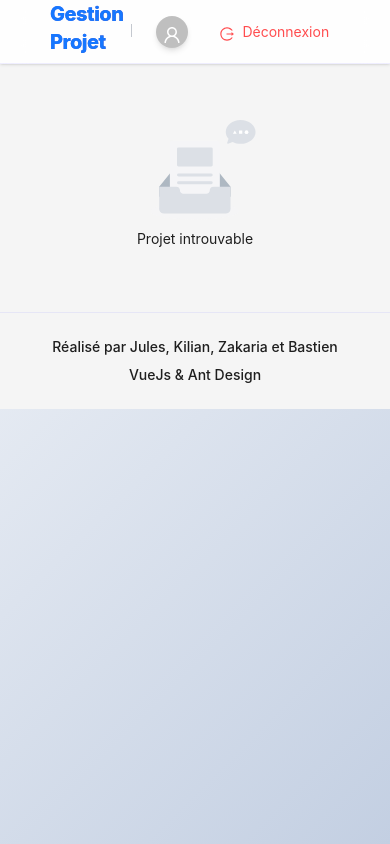
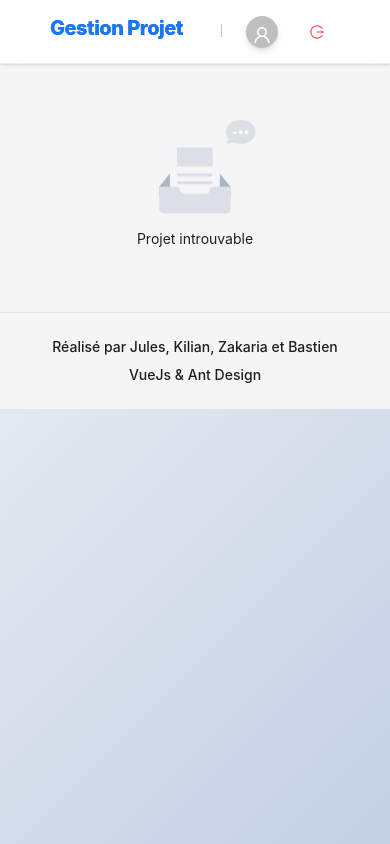
Before and after one commit to julesartd/project-management-webapp, a Vue app: page /projects/1 in a window 390 px wide. Built offline with nearby package versions, Linux system fonts and the light colour scheme.

Commit message:
Fix aligment button déconnexion

```diff
--- a/src/components/AppLayout.vue
+++ b/src/components/AppLayout.vue
@@ -25,9 +25,16 @@
           <span class="font-semibold text-gray-700 hidden sm:block">{{ user?.name }}</span>
         </div>
 
-        <a-button type="text" danger @click="authStore.logout()" class="flex items-center hover:bg-red-50 rounded-lg font-semibold transition-all duration-300 hover:-translate-y-0.5">
-          <template #icon><LogoutOutlined /></template>
-          <span class="hidden sm:inline">Déconnexion</span>
+        <a-button
+          type="text"
+          danger
+          @click="authStore.logout()"
+          class="logout-btn"
+        >
+          <div class="flex items-center gap-2">
+            <LogoutOutlined />
+            <span class="hidden sm:inline">Déconnexion</span>
+          </div>
         </a-button>
       </div>
     </a-layout-header>
```
